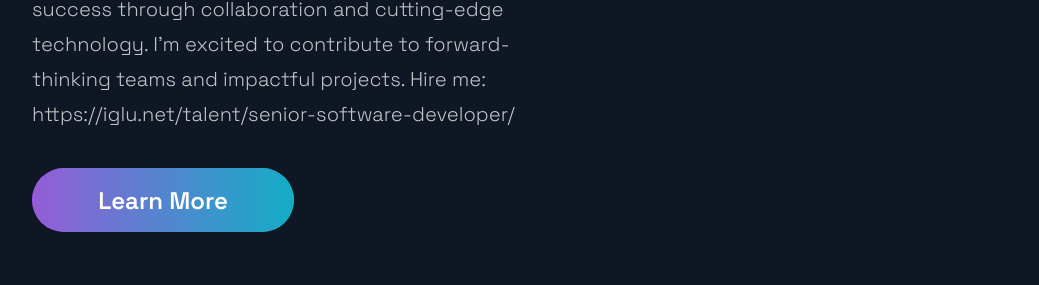
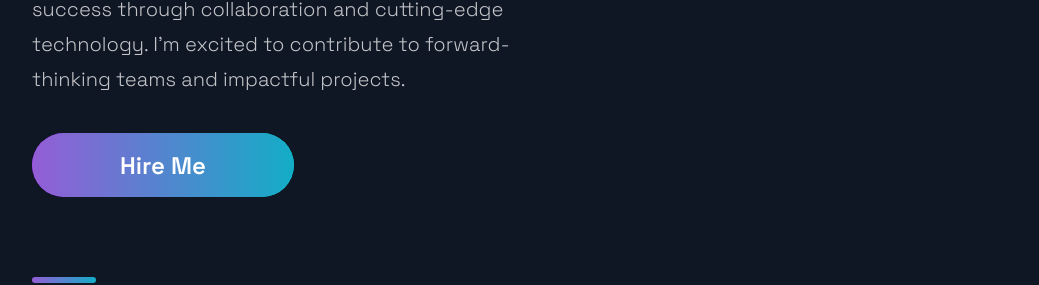
Before and after one commit to tahmidbintaslim/tahmid.github.io, a Next.js app: page / in a window 1280 px wide. Shown: the part 774-1059 px from the top of the page, without its empty margins (88-1127 px from the left). Built offline with nearby package versions, Linux system fonts and the light colour scheme.

Commit message:
refactor: Update Hero component with revised introduction text and contact information

```diff
--- a/src/components/Hero/Hero.js
+++ b/src/components/Hero/Hero.js
@@ -15,10 +15,8 @@ const Hero = (props) => (
       HelIo,  I am Rafi, a versatile Software Engineer with over five years of experience in full stack development and data science. I specialize in creating scalable web solutions using technologies like React, Vue.js, Node.js, and PHP, along with expertise in SQL, NoSQL, MongoDB, and PostgreSQL. My strong foundation in Python, R, and MATLAB allows me to integrate machine learning and data analysis into innovative projects.
 
       I am passionate about solving complex problems and delivering high-quality, efficient solutions. My experience spans both technical development and leadership, driving team success through collaboration and cutting-edge technology. I’m excited to contribute to forward-thinking teams and impactful projects.
-
-      Hire me: https://iglu.net/talent/senior-software-developer/
       </SectionText>
-      <Button onClick={() => window.location = "https://www.linkedin.com/in/tahmid-bin-taslim/"}>Learn More</Button>
+      <Button onClick={() => window.location = "https://iglu.net/talent/senior-software-developer/"}>Hire Me</Button>
     </LeftSection>
   </Section>
 );
```
